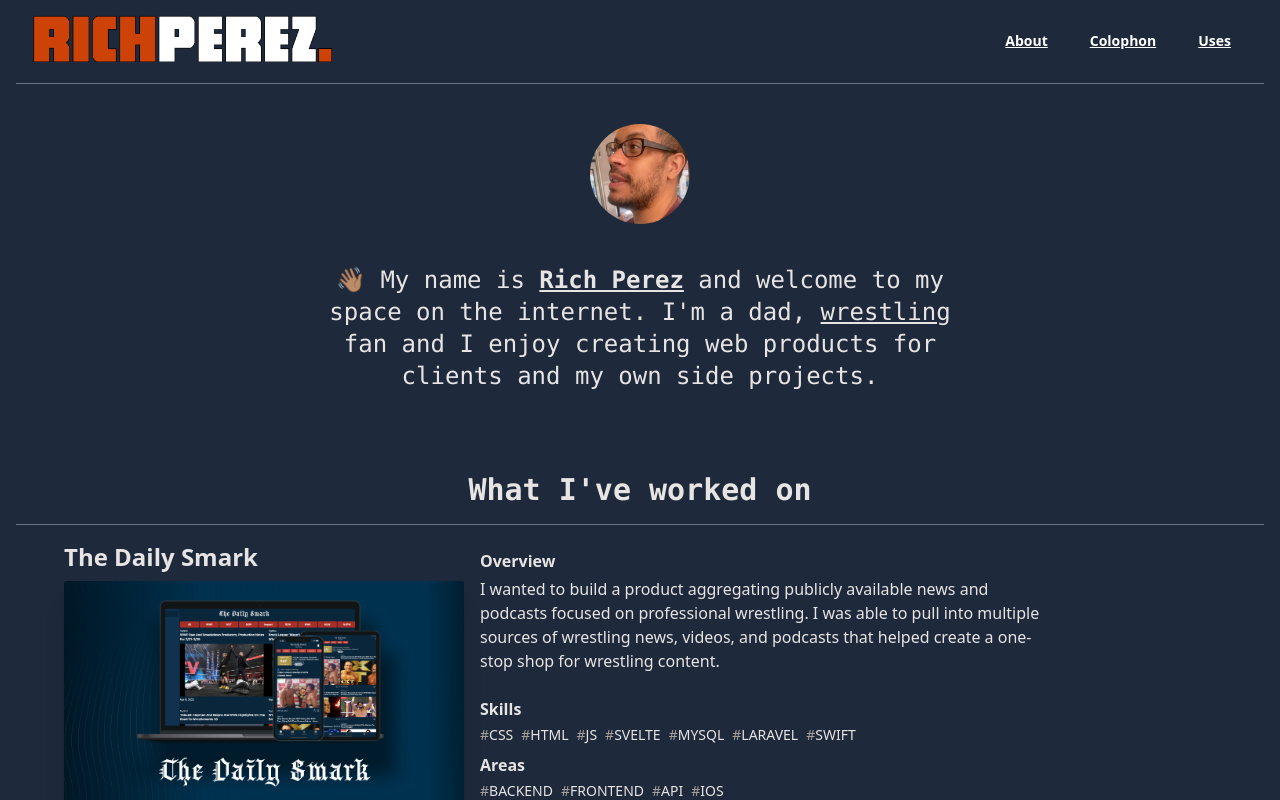
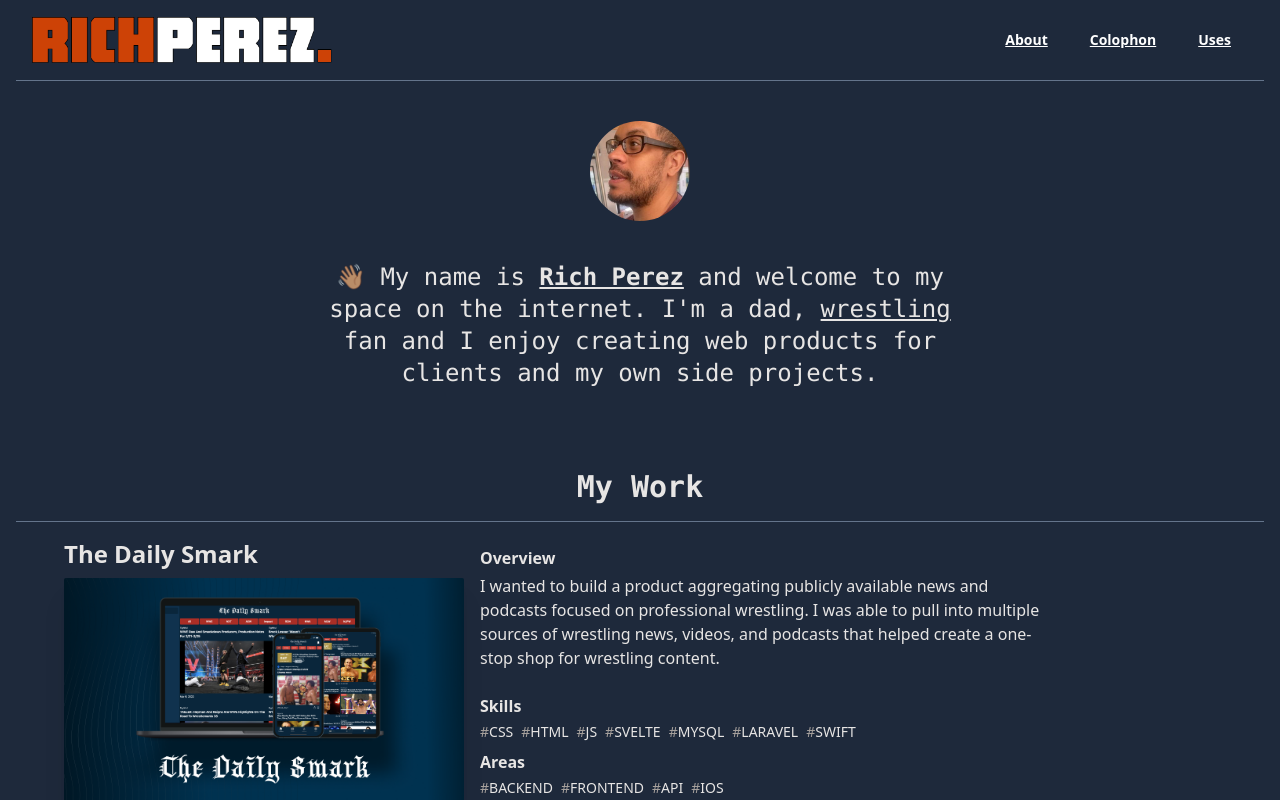
Before and after one commit to perez-rich/richperez.dev, a SvelteKit app: page / in a window 1280 px wide. Shown: the top 800 px of the page. Built offline with nearby package versions, Linux system fonts and the light colour scheme.

Commit message:
cleaned up site logo and footer

```diff
--- a/src/lib/components/SiteHeader.svelte
+++ b/src/lib/components/SiteHeader.svelte
@@ -1,6 +1,6 @@
-<header class="flex flex-col md:flex-row items-center md:justify-between px-4 py-4 md:py-0 border-b border-slate-500">
+<header class="flex flex-col md:flex-row items-center md:justify-between px-4 py-4 border-b border-slate-500">
   <a href="/">
-    <img src="/img/site-logo.png" alt="site logo" width="300" height="86" />
+    <img src="/img/site-logo.png" alt="site logo" width="300" height="46" />
   </a>
   <nav class="flex gap-2 justify-center">
     <a class="btn btn-link text-white" href="/about">About</a>
--- a/src/routes/+page.svelte
+++ b/src/routes/+page.svelte
@@ -9,13 +9,13 @@
 
 <div class="flex flex-col gap-20">
   <section class="mx-auto max-w-2xl font-mono text-xl md:text-2xl text-center">
-    <img class="rounded-full mx-auto my-10" src="/img/rich.jpg" alt="rich perez" width="100" height="100" />
+    <img class="rounded-full mx-auto my-6 md:my-10" src="/img/rich.jpg" alt="rich perez" width="100" height="100" />
     <p>
       👋🏽 My name is <a class="font-black text-stone-200" href="/about">Rich Perez</a> and welcome to my space on the internet. I'm a dad, <a href="/wrestling">wrestling</a> fan and I enjoy creating web products for clients and my own side projects.
     </p>
   </section>
   <section class="flex flex-col gap-4">
-    <h2 class="text-3xl font-bold font-mono text-center border-b border-slate-500 pb-4">What I&apos;ve worked on</h2>
+    <h2 class="text-3xl font-bold font-mono text-center border-b border-slate-500 pb-4">My Work</h2>
     <div class="flex flex-col gap-10">
       {#each all() as project (project.title)}
           <Project project={project} />
```
Also changed, not shown: static/img/site-logo.png, static/img/social.png (deleted).
